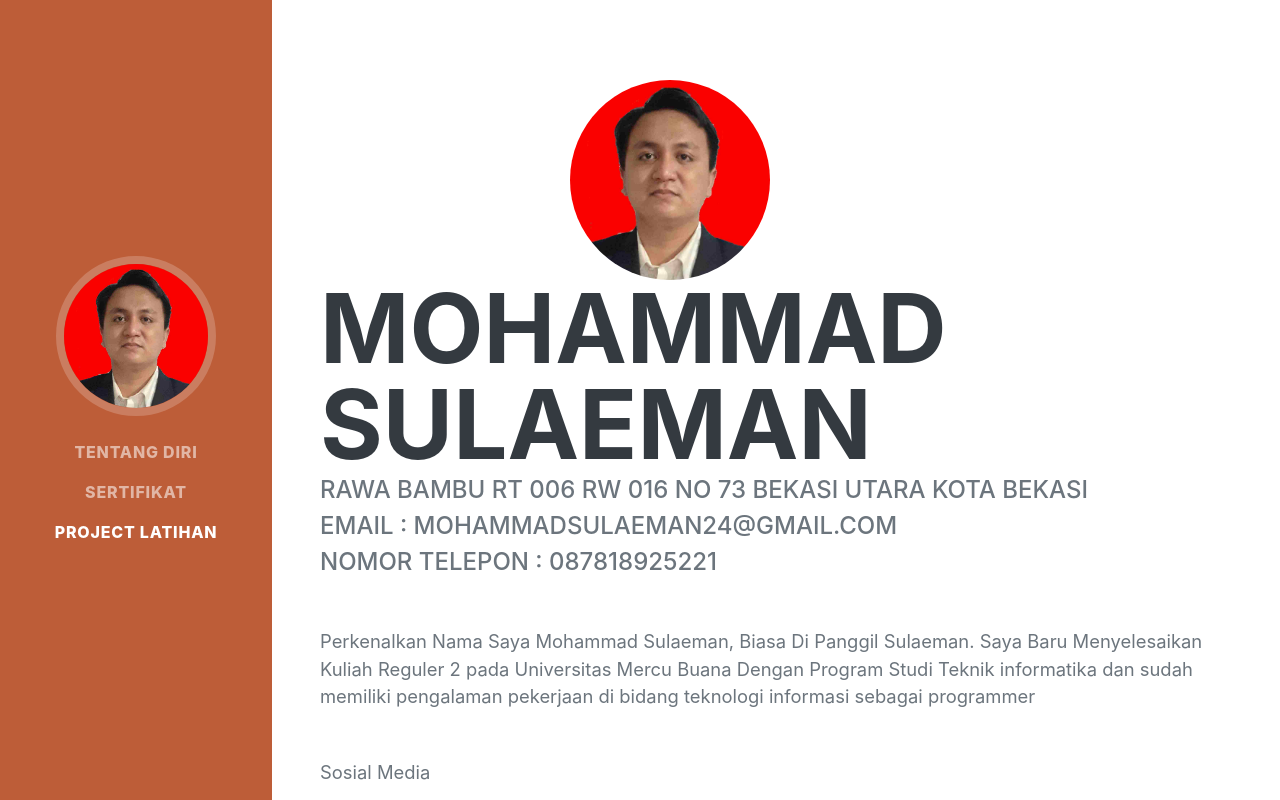
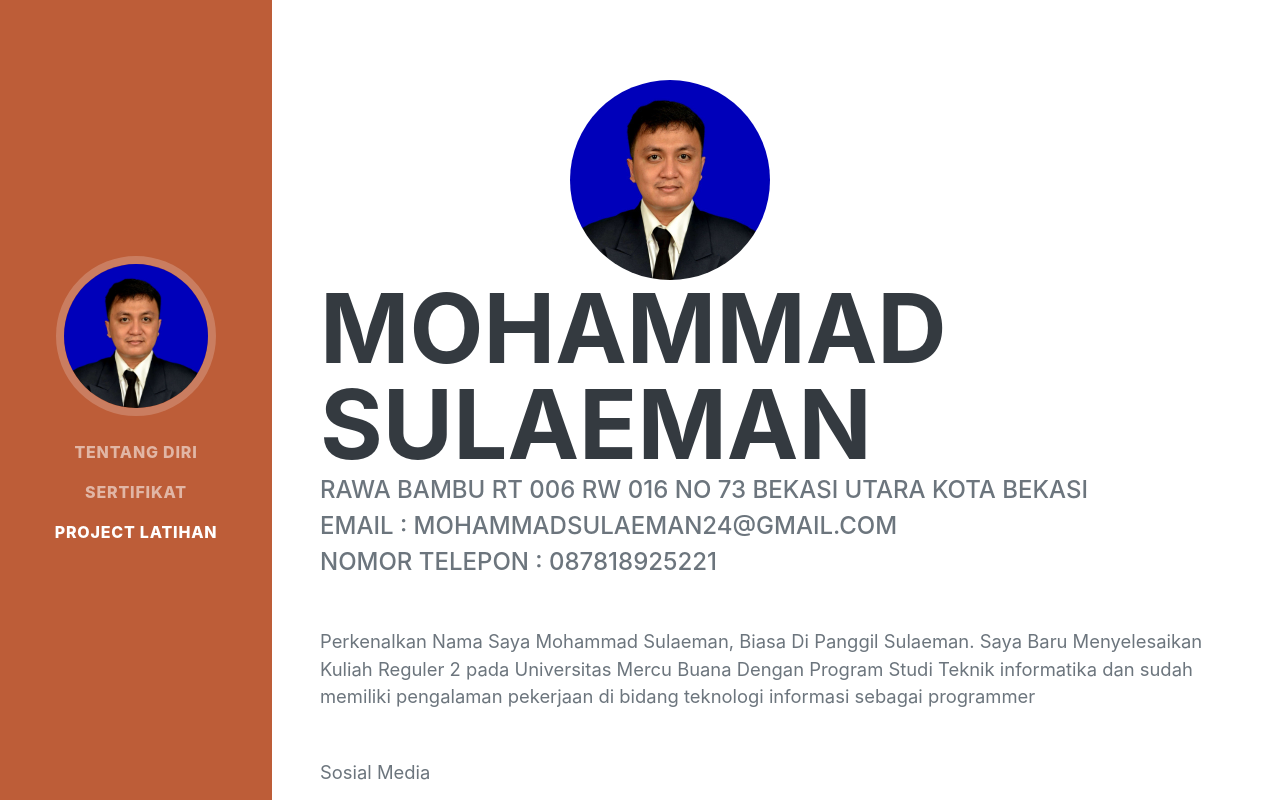
Before and after one commit to mohammadsulaeman/mohammadsulaeman.github.io, a plain HTML site: page index.html in a window 1280 px wide. Shown: the top 800 px of the page. Drawn offline with nearby package versions, Linux system fonts and the light colour scheme; a web font is replaced by a local one.

Commit message:
update foto

```diff
--- a/index.html
+++ b/index.html
@@ -24,7 +24,7 @@
         <a class="navbar-brand js-scroll-trigger" href="#page-top">
             <span class="d-block d-lg-none">Mohammad Sulaeman</span>
             <span class="d-none d-lg-block"><img class="img-fluid img-profile rounded-circle mx-auto mb-2"
-                    src="assets/img/sulaeman.jpg" alt="..." /></span>
+                    src="assets/img/pasfoto.jpg" alt="..." /></span>
         </a>
         <button class="navbar-toggler" type="button" data-bs-toggle="collapse" data-bs-target="#navbarResponsive"
             aria-controls="navbarResponsive" aria-expanded="false" aria-label="Toggle navigation"><span
@@ -42,7 +42,7 @@
         <!-- About-->
         <section class="resume-section" id="about">
             <div class="resume-section-content">
-                <img class="img-fluid img-profile rounded-circle" src="assets/img/sulaeman.jpg" alt="Mohammad Sulaeman"
+                <img class="img-fluid img-profile rounded-circle" src="assets/img/pasfoto.jpg" alt="Mohammad Sulaeman"
                     width="200" height="200" style="margin-left: 250px;" />
                 <h1 class="mb-0">
                     Mohammad
```
Also changed, not shown: assets/img/pasfoto.jpg (added).
